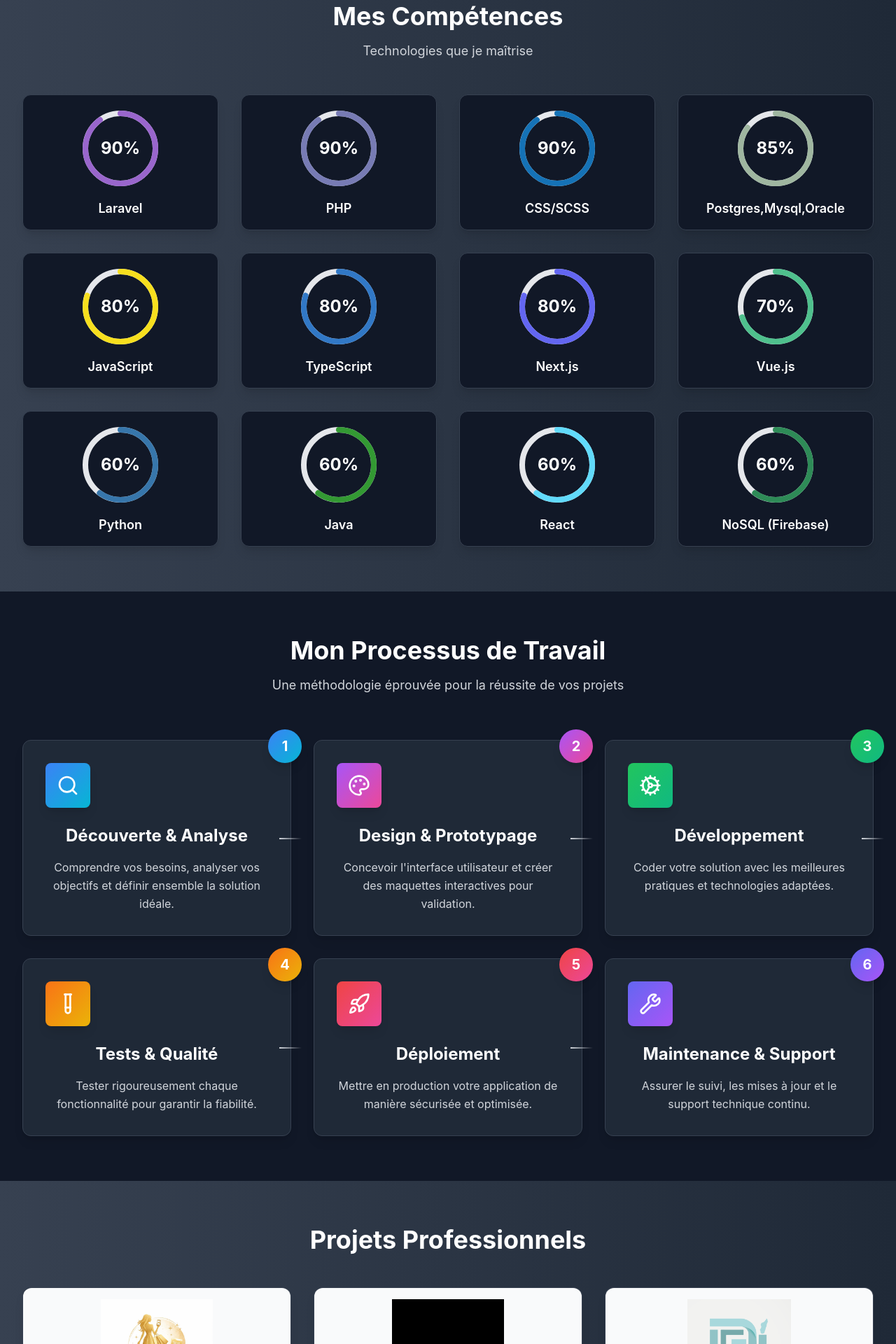
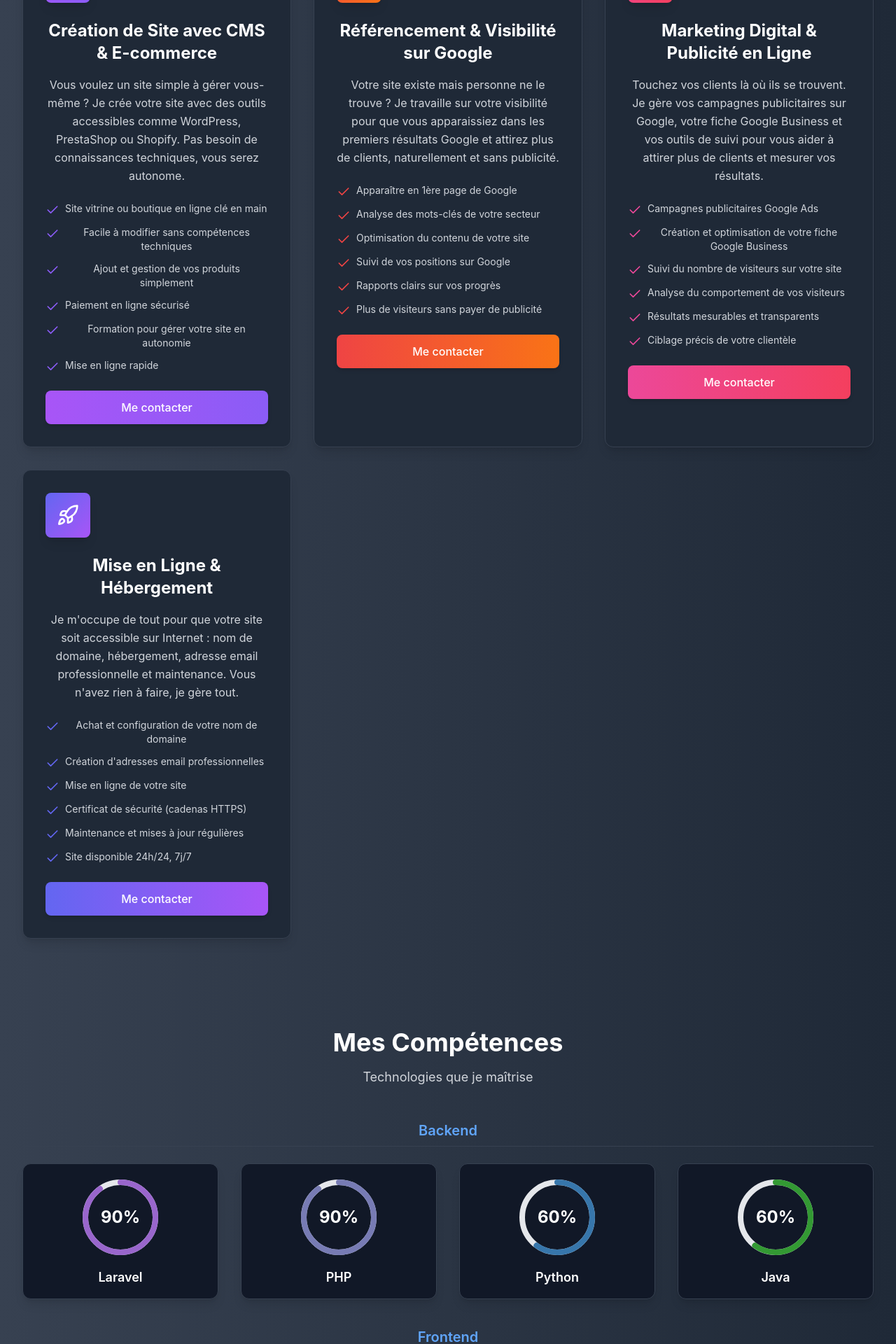
Before and after one commit to Clement2909/portfolio, a React (Create React App) app: page /#/ in a window 1280 px wide. Shown: the part 2740-4660 px from the top of the page at 70% size. Built offline with nearby package versions, Linux system fonts and the light colour scheme.

Commit message:
nouveau services 1

```diff
--- a/src/components/Portfolio.jsx
+++ b/src/components/Portfolio.jsx
@@ -1,6 +1,6 @@
 import { useState, useEffect, useRef } from "react";
-import { Globe, User, Code, Mail, Linkedin, ExternalLink, Sun, Moon, MessageCircle, Monitor, Database, Zap, Check, HelpCircle, Menu, X, ArrowUp, Send, Briefcase, Search, Palette, Cog, TestTube, Rocket, Wrench, Clock, MapPin, Download, FileText } from "lucide-react";
-import { FaDiscord, FaFacebook, FaFacebookMessenger, FaInstagram, FaTelegram, FaMicrosoft } from 'react-icons/fa';
+import { Globe, User, Code, Mail, ExternalLink, Sun, Moon, MessageCircle, Monitor, Database, Zap, Check, HelpCircle, Menu, X, ArrowUp, Send, Briefcase, Search, Palette, Cog, TestTube, Rocket, Wrench, Clock, MapPin, Download, FileText } from "lucide-react";
+import { FaDiscord, FaFacebook, FaFacebookMessenger, FaInstagram, FaTelegram, FaMicrosoft, FaLinkedin } from 'react-icons/fa';
 import { useNavigate } from "react-router-dom";
 import emailjs from '@emailjs/browser';
 
@@ -150,6 +150,54 @@
             "Intégration avec vos outils existants",
             "Gain de temps et réduction des erreurs"
           ]
+        },
+        service4: {
+          title: "Création de Site avec CMS & E-commerce",
+          description: "Vous voulez un site simple à gérer vous-même ? Je crée votre site avec des outils accessibles comme WordPress, PrestaShop ou Shopify. Pas besoin de connaissances techniques, vous serez autonome.",
+          features: [
+            "Site vitrine ou boutique en ligne clé en main",
+            "Facile à modifier sans compétences techniques",
+            "Ajout et gestion de vos produits simplement",
+            "Paiement en ligne sécurisé",
+            "Formation pour gérer votre site en autonomie",
+            "Mise en ligne rapide"
+          ]
+        },
+        service5: {
+          title: "Référencement & Visibilité sur Google",
+          description: "Votre site existe mais personne ne le trouve ? Je travaille sur votre visibilité pour que vous apparaissiez dans les premiers résultats Google et attirez plus de clients, naturellement et sans publicité.",
+          features: [
+            "Apparaître en 1ère page de Google",
+            "Analyse des mots-clés de votre secteur",
+            "Optimisation du contenu de votre site",
+            "Suivi de vos positions sur Google",
+            "Rapports clairs sur vos progrès",
+            "Plus de visiteurs sans payer de publicité"
+          ]
+        },
+        service6: {
+          title: "Marketing Digital & Publicité en Ligne",
+          description: "Touchez vos clients là où ils se trouvent. Je gère vos campagnes publicitaires sur Google, votre fiche Google Business et vos outils de suivi pour vous aider à attirer plus de clients et mesurer vos résultats.",
+          features: [
+            "Campagnes publicitaires Google Ads",
+            "Création et optimisation de votre fiche Google Business",
+            "Suivi du nombre de visiteurs sur votre site",
+            "Analyse du comportement de vos visiteurs",
+            "Résultats mesurables et transparents",
+            "Ciblage précis de votre clientèle"
+          ]
+        },
+        service7: {
+          title: "Mise en Ligne & Hébergement",
+          description: "Je m'occupe de tout pour que votre site soit accessible sur Internet : nom de domaine, hébergement, adresse email professionnelle et maintenance. Vous n'avez rien à faire, je gère tout.",
+          features: [
+            "Achat et configuration de votre nom de domaine",
+            "Création d'adresses email professionnelles",
+            "Mise en ligne de votre site",
+            "Certificat de sécurité (cadenas HTTPS)",
+            "Maintenance et mises à jour régulières",
+            "Site disponible 24h/24, 7j/7"
+          ]
         }
       },
       skills: {
@@ -347,6 +395,54 @@
             "Integration with your existing tools",
             "Time savings and error reduction"
           ]
+        },
+        service4: {
+          title: "CMS & E-commerce Website Creation",
+          description: "Want a website you can manage yourself? I build your site using easy-to-use tools like WordPress, PrestaShop or Shopify. No technical knowledge needed — you'll be fully independent.",
+          features: [
+            "Turnkey showcase or online store",
+            "Easy to update without technical skills",
+            "Simple product and catalog management",
+            "Secure online payment integration",
+            "Training to manage your site independently",
+            "Fast go-live"
+          ]
+        },
+        service5: {
+          title: "SEO & Google Visibility",
+          description: "Your website exists but nobody finds it? I work on your visibility so you appear at the top of Google results and attract more customers — naturally, without paid ads.",
+          features: [
+            "Appear on the 1st page of Google",
+            "Keyword research for your industry",
+            "Website content optimization",
+            "Google ranking tracking",
+            "Clear progress reports",
+            "More visitors without paying for ads"
+          ]
+        },
+        service6: {
+          title: "Digital Marketing & Online Advertising",
+          description: "Reach your customers where they are. I manage your Google ad campaigns, your Google Business profile and your analytics tools to help you attract more customers and measure your results.",
+          features: [
+            "Google Ads advertising campaigns",
+            "Google Business profile creation and optimization",
+            "Website visitor tracking",
+            "Visitor behavior analysis",
+            "Measurable and transparent results",
+            "Precise targeting of your audience"
+          ]
+        },
+        service7: {
+          title: "Go Live & Hosting",
+          description: "I take care of everything to get your website online: domain name, hosting, professional email address and maintenance. You don't have to do a thing — I handle it all.",
+          features: [
+            "Domain name purchase and setup",
+            "Professional email address creation",
+            "Website deployment",
+            "Security certificate (HTTPS padlock)",
+            "Regular maintenance and updates",
+            "Website available 24/7"
+          ]
         }
       },
       skills: {
@@ -474,23 +570,90 @@
       iconColor: "#F59E0B",
       titleKey: "service3",
       gradient: "from-orange-500 to-yellow-500"
+    },
+    {
+      icon: Globe,
+      iconColor: "#8B5CF6",
+      titleKey: "service4",
+      gradient: "from-purple-500 to-violet-500"
+    },
+    {
+      icon: Search,
+      iconColor: "#EF4444",
+      titleKey: "service5",
+      gradient: "from-red-500 to-orange-500"
+    },
+    {
+      icon: Send,
+      iconColor: "#EC4899",
+      titleKey: "service6",
+      gradient: "from-pink-500 to-rose-500"
+    },
+    {
+      icon: Rocket,
+      iconColor: "#6366F1",
+      titleKey: "service7",
+      gradient: "from-indigo-500 to-purple-500"
     }
   ];
 
   // PERSONNALISATION DES COMPÉTENCES
-  const skills = [
+  const skillGroups = [
+    {
+      label: { fr: "Backend", en: "Backend" },
+      skills: [
         { name: "Laravel", percentage: 90, color: "#9966CC" },
         { name: "PHP", percentage: 90, color: "#777BB4" },
+        { name: "Python", percentage: 60, color: "#3776AB" },
+        { name: "Java", percentage: 60, color: "#339933" },
+      ]
+    },
+    {
+      label: { fr: "Frontend", en: "Frontend" },
+      skills: [
         { name: "CSS/SCSS", percentage: 90, color: "#1572B6" },
-    { name: "Postgres,Mysql,Oracle", percentage: 85, color: "#9fb6a0ff" },
         { name: "JavaScript", percentage: 80, color: "#F7DF1E" },
         { name: "TypeScript", percentage: 80, color: "#3178C6" },
         { name: "Next.js", percentage: 80, color: "#6366f1" },
         { name: "Vue.js", percentage: 70, color: "#4FC08D" },
-    { name: "Python", percentage: 60, color: "#3776AB" },
-    { name: "Java", percentage: 60, color: "#339933" },
         { name: "React", percentage: 60, color: "#61DAFB" },
-    { name: "NoSQL (Firebase)", percentage: 60, color: "#2E8B57" }
+      ]
+    },
+    {
+      label: { fr: "Bases de données", en: "Databases" },
+      skills: [
+        { name: "SQL (Postgres, MySQL, Oracle...)", percentage: 90, color: "#9fb6a0ff" },
+        { name: "NoSQL (Firebase)", percentage: 70, color: "#2E8B57" },
+      ]
+    },
+    {
+      label: { fr: "CMS", en: "CMS" },
+      skills: [
+        { name: "WordPress", percentage: 75, color: "#21759B" },
+        { name: "PrestaShop", percentage: 65, color: "#DF0067" },
+        { name: "Shopify", percentage: 65, color: "#96BF48" },
+        { name: "Wix", percentage: 60, color: "#FAAD4D" },
+      ]
+    },
+    {
+      label: { fr: "Déploiement", en: "Deployment" },
+      skills: [
+        { name: "Vercel", percentage: 90, color: "#000000" },
+        { name: "GitHub Pages", percentage: 65, color: "#6e5494" },
+        { name: "Netlify", percentage: 60, color: "#00C7B7" },
+      ]
+    },
+    {
+      label: { fr: "Web Mastering", en: "Web Mastering" },
+      skills: [
+        { name: "OVH (domaine, email pro)", percentage: 90, color: "#123F6D" },
+        { name: "Google Business", percentage: 90, color: "#4285F4" },
+        { name: "SEO (Search Console, Semrush, TextGuru...)", percentage: 80, color: "#34A853" },
+        { name: "Google Analytics", percentage: 80, color: "#E37400" },
+        { name: "Google Ads", percentage: 75, color: "#FBBC04" },
+        { name: "Cloudflare Registrar (domaine, email pro)", percentage: 65, color: "#F6821F" },
+      ]
+    },
   ];
 
   // PROCESSUS DE TRAVAIL
@@ -1324,8 +1487,16 @@
             }`}>{t.skills.subtitle}</p>
           </div>
 
+          <div className="space-y-10">
+            {skillGroups.map((group, groupIndex) => (
+              <div key={groupIndex}>
+                <h3 className={`text-xl font-semibold mb-6 pb-2 border-b ${
+                  isDark ? 'text-blue-400 border-gray-700' : 'text-blue-600 border-gray-200'
+                }`}>
+                  {group.label[currentLang]}
+                </h3>
                 <div className="grid grid-cols-1 sm:grid-cols-2 lg:grid-cols-4 gap-8">
-            {skills.map((skill, index) => (
+                  {group.skills.map((skill, index) => (
                     <div key={index} className={`rounded-xl shadow-lg hover:shadow-xl transition-all duration-300 transform hover:-translate-y-2 ${
                       isDark ? 'bg-gray-900 border border-gray-700' : 'bg-white'
                     }`}>
@@ -1335,6 +1506,9 @@
                         name={skill.name}
                         isDark={isDark}
                       />
+                    </div>
+                  ))}
+                </div>
               </div>
             ))}
           </div>
@@ -1730,7 +1904,7 @@
                     isDark ? 'bg-gray-700 text-gray-200 hover:bg-gray-600' : 'bg-blue-50 text-blue-600 hover:bg-blue-100'
                   }`}
                 >
-                  <Linkedin className="h-5 w-5 mr-3" />
+                  <FaLinkedin className="h-5 w-5 mr-3" />
                   <span className="font-medium">LinkedIn</span>
                 </a>
                 <a
```
Lines whose indentation alone changed are shown as unchanged.
